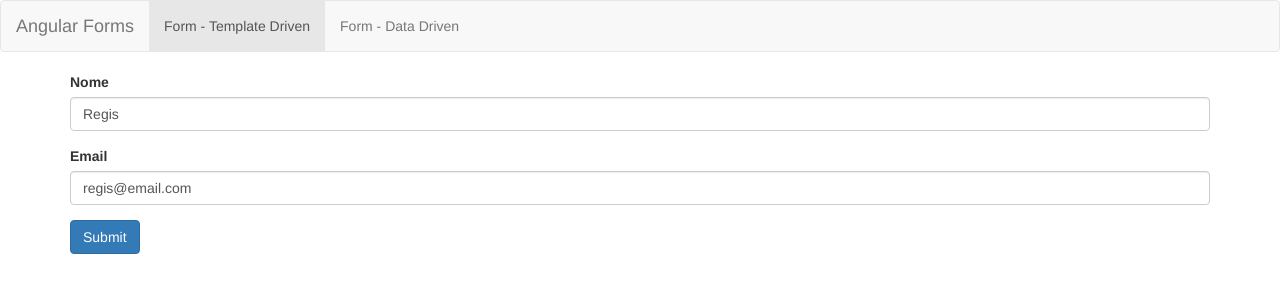
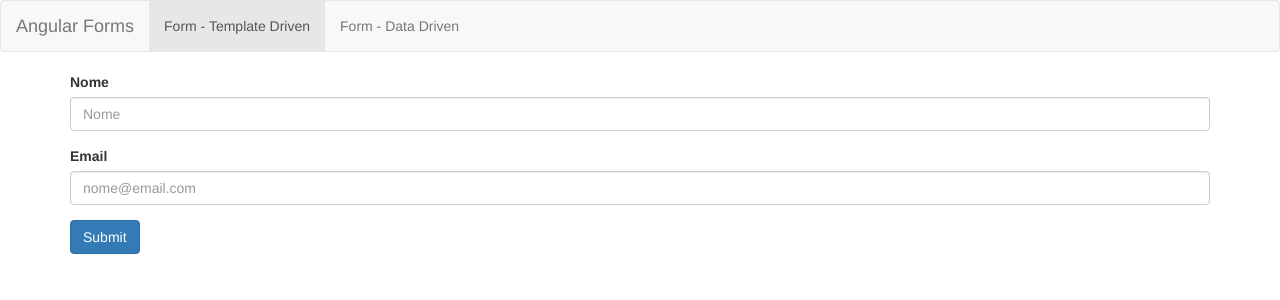
Before and after one commit to regisPatrick/CursoAngular2, an Angular app in the folder forms/: page /templateForm in a window 1280 px wide. Shown: the top 300 px of the page. Built offline with nearby package versions, Linux system fonts and the light colour scheme.

Commit message:
commit 08-04-2020

```diff
--- a/forms/src/app/template-form/template-form.component.css
+++ b/forms/src/app/template-form/template-form.component.css
@@ -0,0 +1,3 @@
+.ng-invalid.ng-touched:not(form) {
+    border: 1px solid red;
+}
--- a/forms/src/app/template-form/template-form.component.html
+++ b/forms/src/app/template-form/template-form.component.html
@@ -1,12 +1,18 @@
 <form #f="ngForm" (ngSubmit)="onSubmit(f)">
     <div class="form-group">
         <label for="nome">Nome</label>
-        <input type="text" class="form-control" name="nome" id="nome" placeholder="Nome" [ngModel]="usuario.nome"/>
+        <input type="text" class="form-control" name="nome"
+        id="nome" placeholder="Nome" [ngModel]="usuario.nome" required #nome/>
+        <!-- <div>
+            {{ nome.className }}
+        </div> -->
     </div>
 
     <div class="form-group">
         <label for="email">Email</label>
-        <input type="email" class="form-control" name="email" id="email" placeholder="nome@email.com" [ngModel]="usuario.email"/>
+        <input type="email" class="form-control" name="email"
+        id="email" placeholder="nome@email.com" [ngModel]="usuario.email" required email/>
+        <!-- pattern="[a-z0-9!#$%&'*+/=?^_`{|}~-]+(?:\.[a-z0-9!#$%&'*+/=?^_`{|}~-]+)*@(?:[a-z0-9](?:[a-z0-9-]*[a-z0-9])?\.)+[a-z0-9](?:[a-z0-9-]*[a-z0-9])?" -->
     </div>
 
     <button type="submit" class="btn btn-primary">Submit</button>
--- a/forms/src/app/template-form/template-form.component.ts
+++ b/forms/src/app/template-form/template-form.component.ts
@@ -8,8 +8,8 @@
 export class TemplateFormComponent implements OnInit {
 
   usuario: any = {
-    nome: 'Regis',
-    email: 'regis@email.com'
+    nome: null,
+    email: null
   }
 
   onSubmit(form){
```
